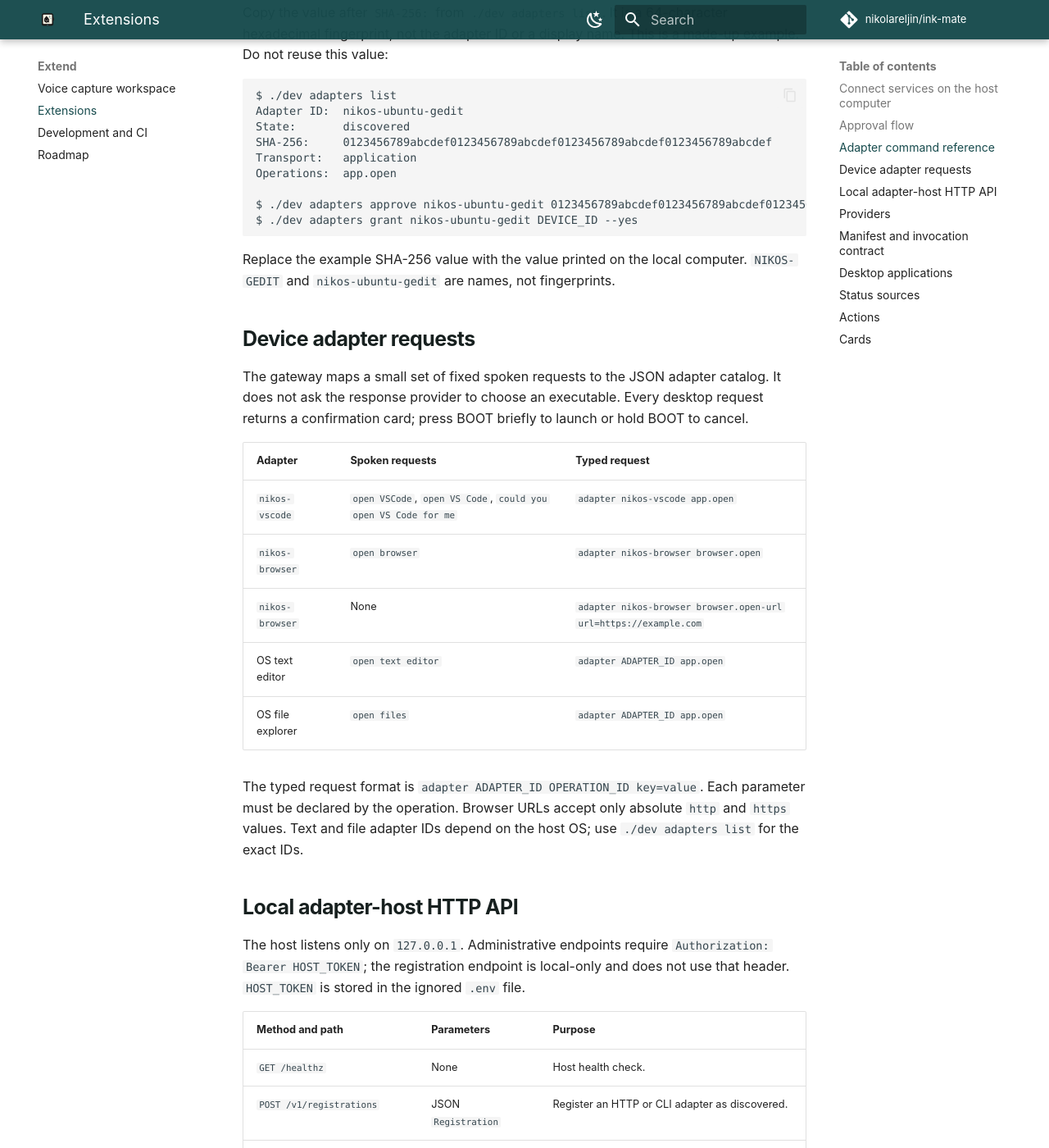
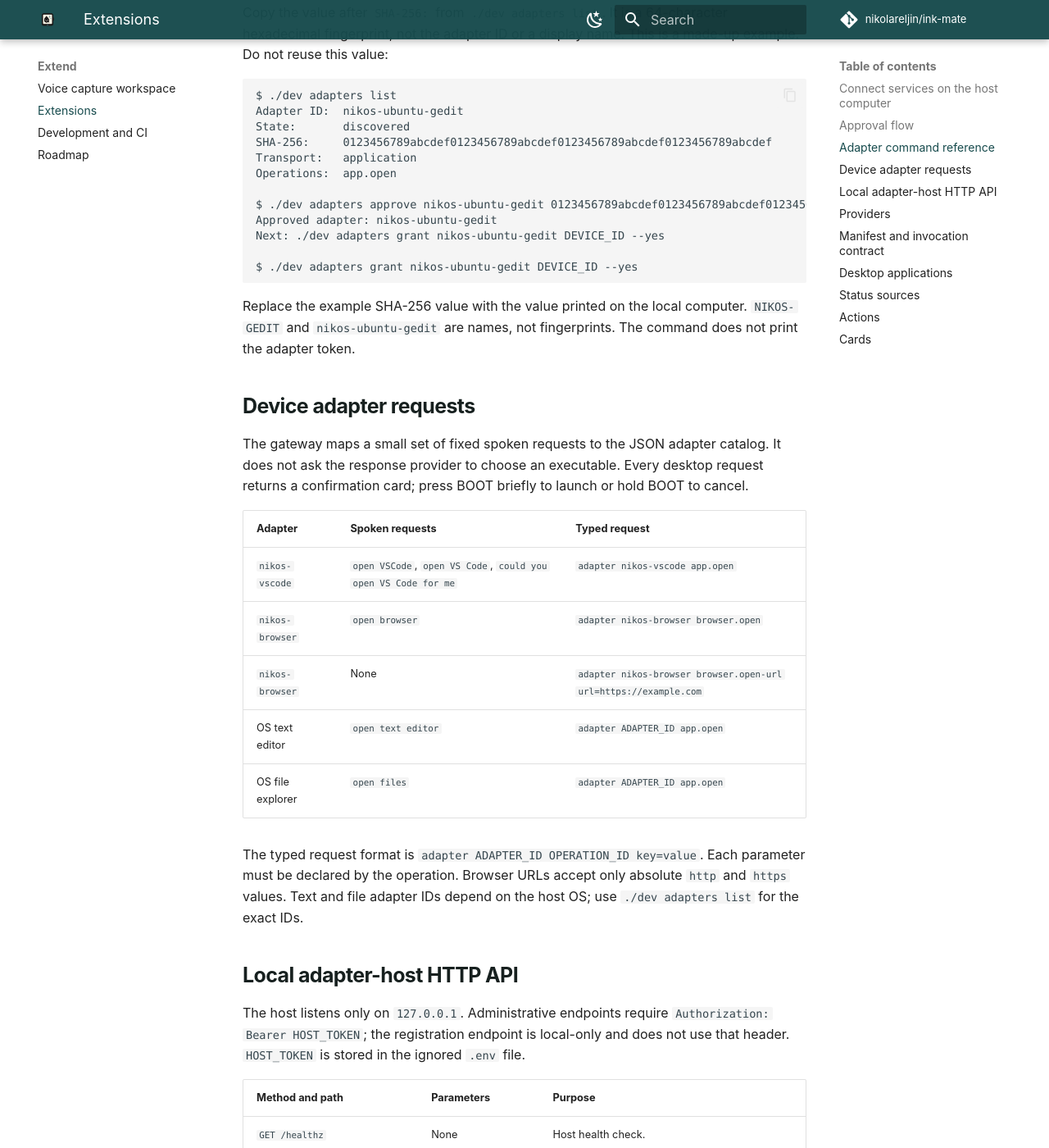
Before and after one commit to nikolareljin/ink-mate, an MkDocs documentation site: the page built from docs/extensions.md, in a window 1280 px wide and 1400 px high, scrolled down 1427 px. Shown: the whole window at 82% size. Built offline with MkDocs 1.6.1 and Material for MkDocs 9.7.7, drawn with Linux system fonts in a browser that asks for light colours; comment, search, counter and statistics services are not loaded.

Commit message:
fix: clarify adapter approval results

````diff
--- a/docs/extensions.md
+++ b/docs/extensions.md
@@ -61,11 +61,15 @@ Transport:   application
 Operations:  app.open
 
 $ ./dev adapters approve nikos-ubuntu-gedit 0123456789abcdef0123456789abcdef0123456789abcdef0123456789abcdef --yes
+Approved adapter: nikos-ubuntu-gedit
+Next: ./dev adapters grant nikos-ubuntu-gedit DEVICE_ID --yes
+
 $ ./dev adapters grant nikos-ubuntu-gedit DEVICE_ID --yes
 ```
 
 Replace the example SHA-256 value with the value printed on the local computer.
 `NIKOS-GEDIT` and `nikos-ubuntu-gedit` are names, not fingerprints.
+The command does not print the adapter token.
 
 ## Device adapter requests
 
````
Also changed, not shown: other parts of docs/extensions.md (+1 -1 lines), 2 other files.
